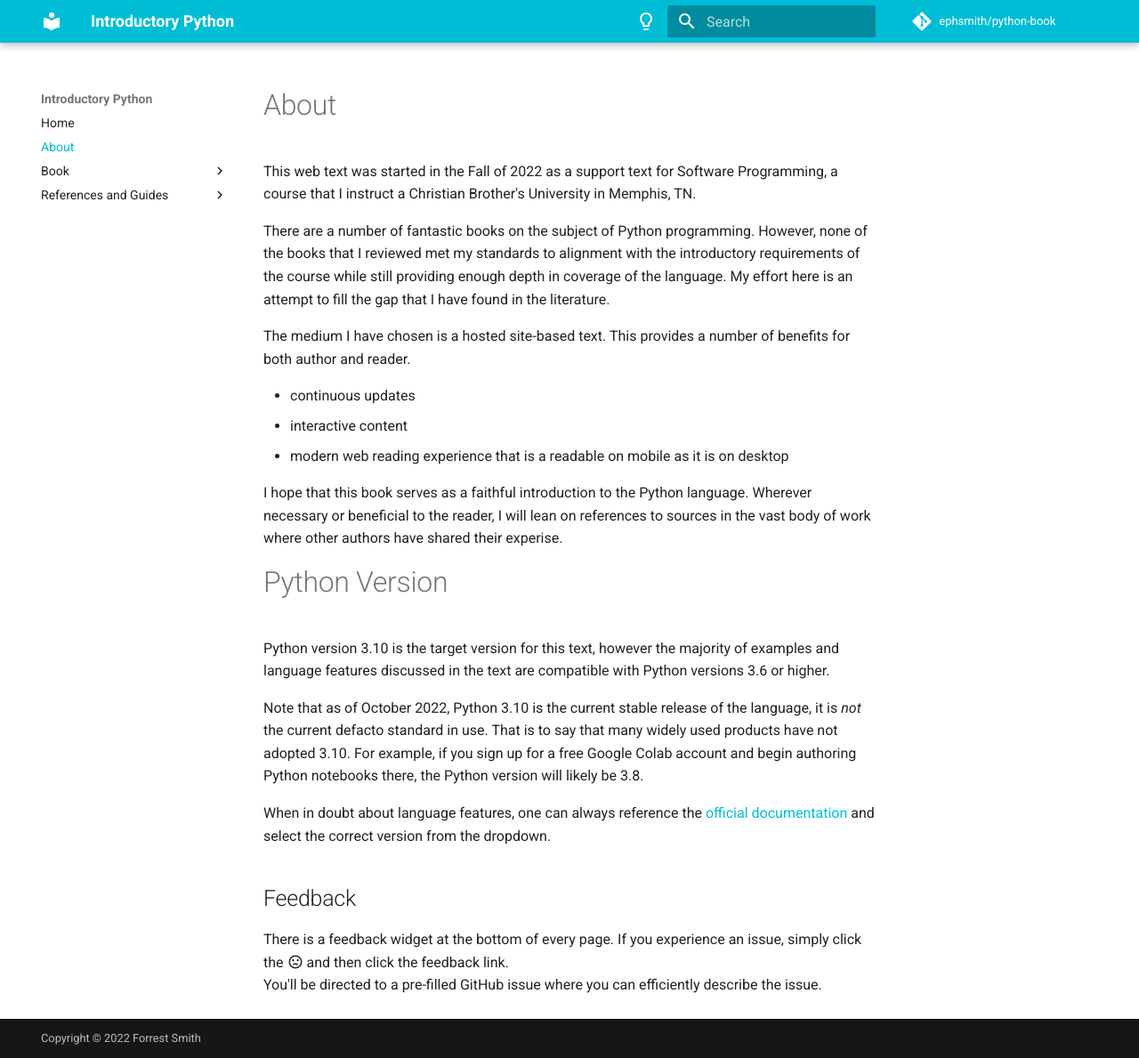
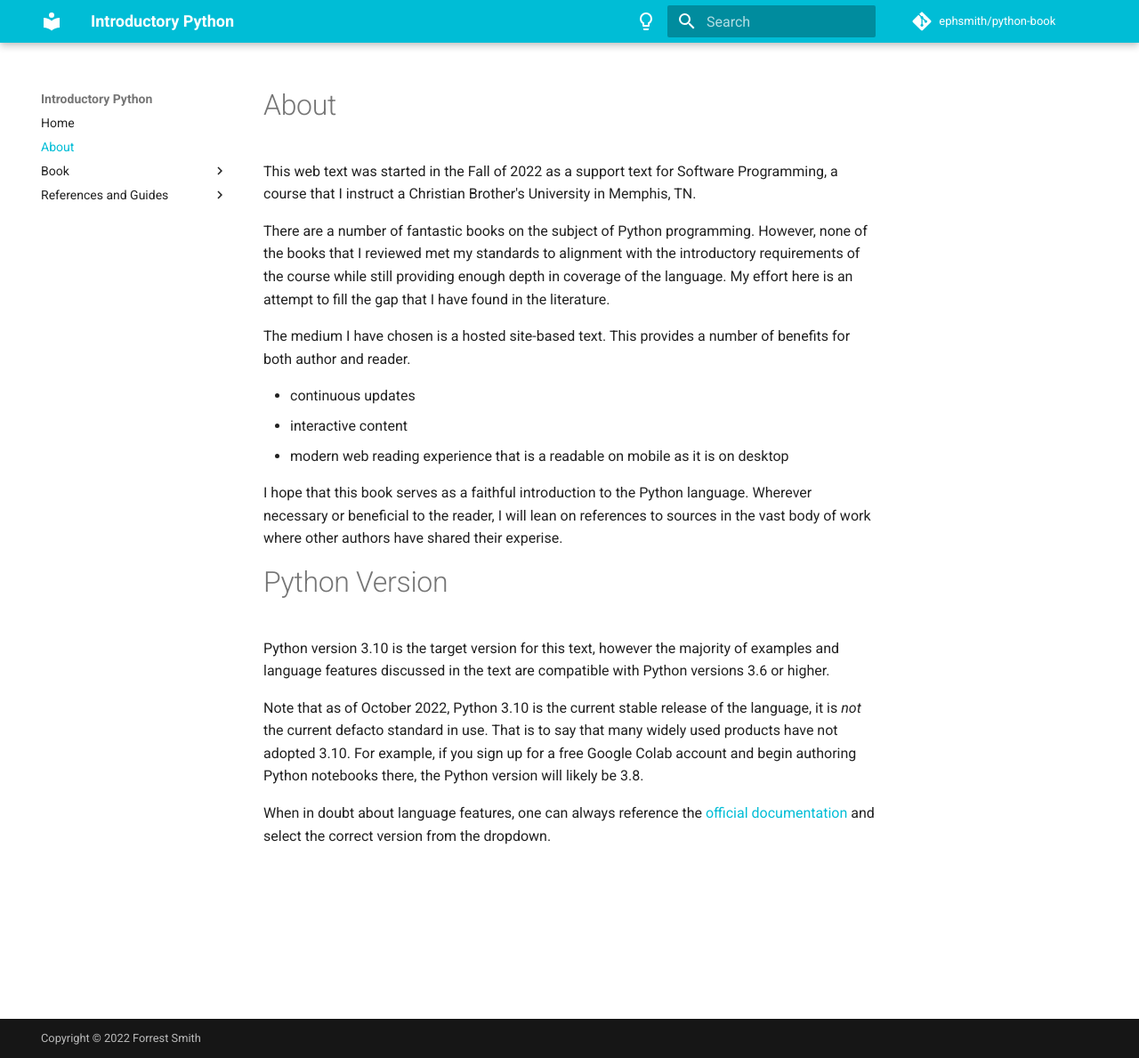
Before and after one commit to ephsmith/python-book, an MkDocs documentation site: the page built from docs/about.md, in a window 1280 px wide and 1189 px high. Shown: the whole window at 89% size. Built offline with MkDocs 1.6.1 and Material for MkDocs 9.7.7, drawn with Linux system fonts in a browser that asks for light colours; comment, search, counter and statistics services are not loaded.

Commit message:
About: Removing feedback section until I can get analytics up and running on gh-pages.

```diff
--- a/docs/about.md
+++ b/docs/about.md
@@ -36,9 +36,3 @@ notebooks there, the Python version will likely be 3.8.
 When in doubt about language features, one can always reference the
 [official documentation](https://docs.python.org) and select the correct
 version from the dropdown.
-
-## Feedback
-There is a feedback widget at the bottom of every page. If you experience an issue,
-simply click the :material-emoticon-sad-outline: and then click the feedback link.
-You'll be directed to a pre-filled GitHub issue where you can efficiently describe the
-issue.
```
